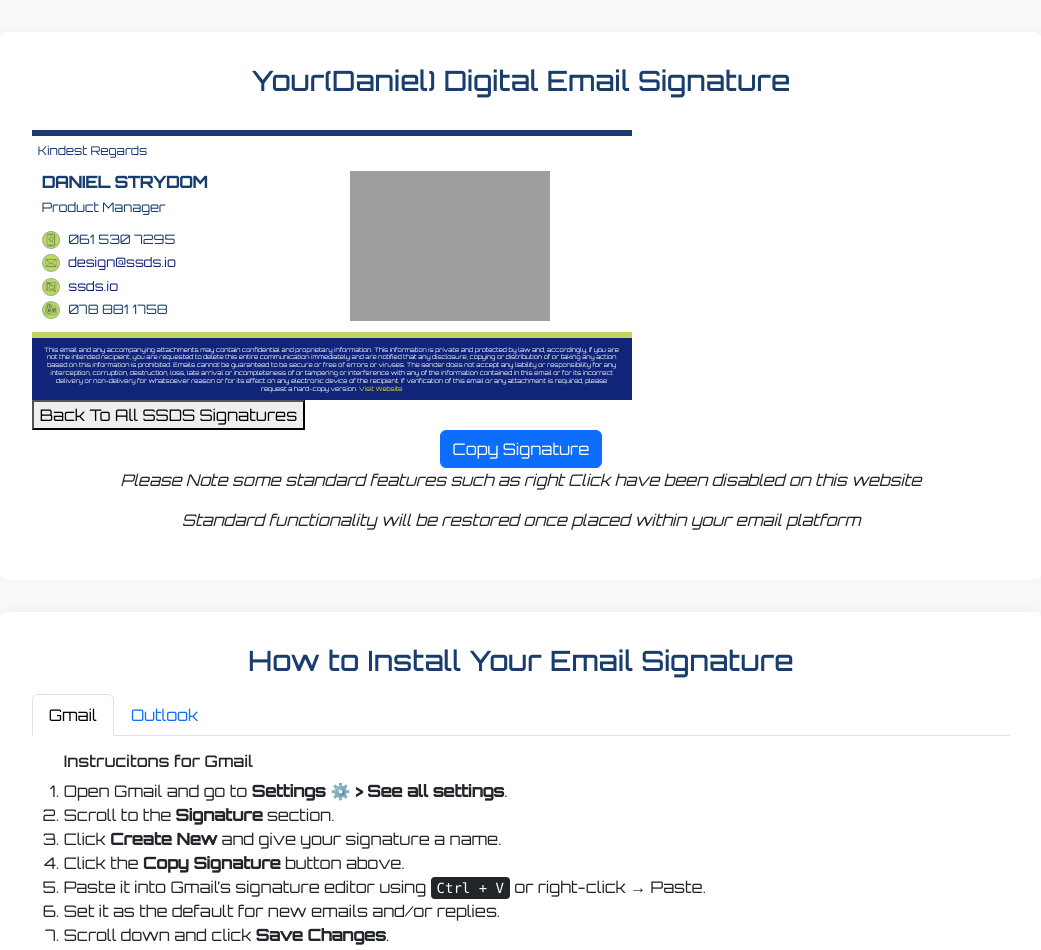
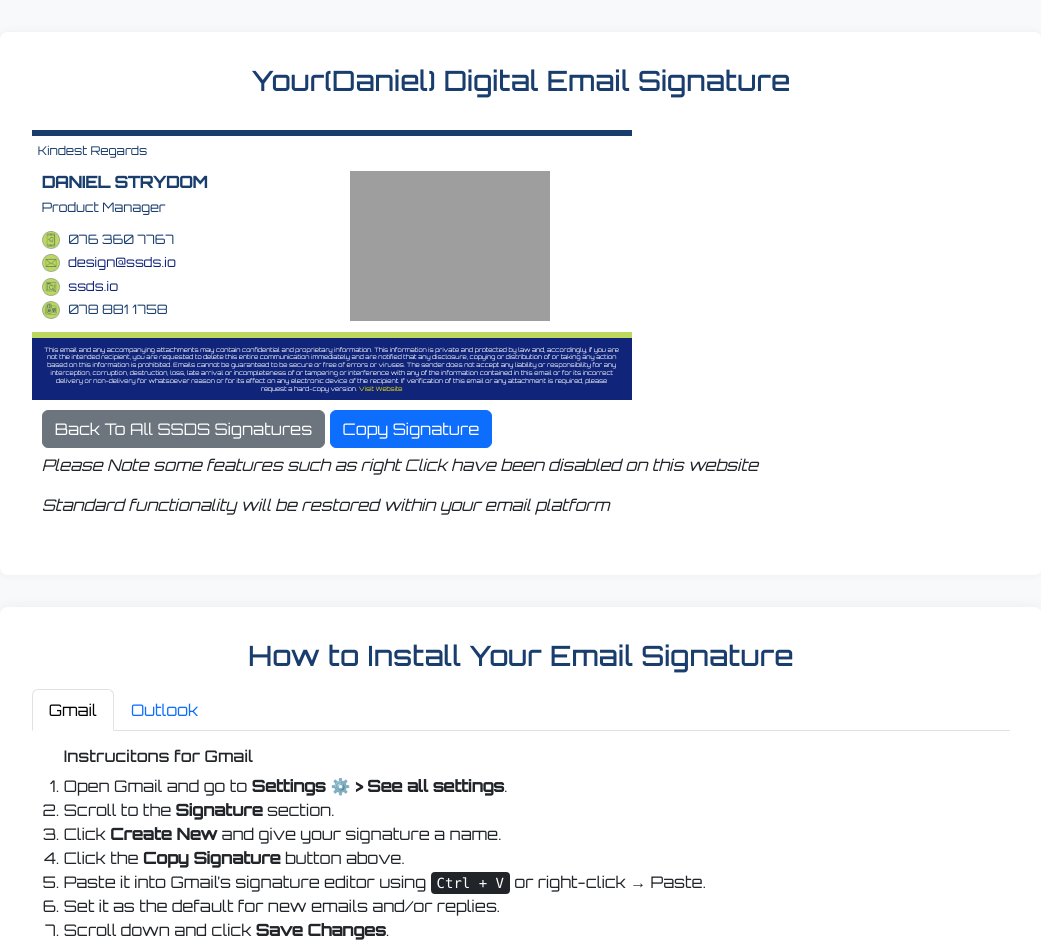
Before and after one commit to KavenMclean-Dev/SSDSEmailSignatureProj, a plain HTML site: page signatureDaniel.html in a window 1280 px wide. Shown: the whole page, without its empty margins (119-1160 px from the left). Drawn offline with nearby package versions, Linux system fonts and the light colour scheme; grey boxes are pictures that could not be loaded.

Commit message:
Fixed Layout Regarding buttons

```diff
--- a/signatureDaniel.html
+++ b/signatureDaniel.html
@@ -12,7 +12,7 @@
   <!-- Link to external Orbitron Font -->
 <link href="https://fonts.googleapis.com/css2?family=Orbitron:wght@400;500&display=swap" rel="stylesheet">
 <link rel="stylesheet" href="https://cdnjs.cloudflare.com/ajax/libs/font-awesome/5.15.3/css/all.min.css">
-<link rel="stylesheet" href="style.css">
+<!-- <link rel="stylesheet" href="style.css"> -->
   <style>
     body {
       background-color: #f8f9fa;
@@ -117,7 +117,7 @@
         <tr>
           <td style="font-size:13px; padding:2px 0;">
             <img src="https://cdn.jsdelivr.net/gh/KavenMclean-Dev/SSDSEmailSignatureProj@main/assets/icon/Icon%201-Bell.png" alt="Phone Icon" width="18" style="vertical-align:middle; margin-right:5px;">
-          <span style="color: #193D6D;">061 530 7295</span>
+          <span style="color: #193D6D;">076 360 7767</span>
           </td>
         </tr>
 
@@ -173,23 +173,25 @@ email or for its incorrect delivery or non-delivery for whatsoever reason or for
 </table>
 
           </div>
-                  <button
+       <div style="display:inherit ; padding: 10px" id="ButtonDiv">
+        <button
         id="backBtn"
         onclick="window.history.back();"
-        class="btn-primary btn-secondary"
+        class="btn btn-secondary"
         type="button"
         title="All SSDS Signatures"
         style=" position:static;">
                  Back To All SSDS Signatures
         </button>
-              <div class="text-center">
+
                 <button id="copyBtn" class="btn btn-primary btn-copy" type="button" title="Copy Signature">
                   Copy Signature
                 </button>
                 <br/>
-                 <i><p>Please Note some standard features such as right Click have been disabled on this website</p></i>
-                 <i><p>Standard functionality will be restored once placed within your email platform</p></i>
-              </div>
+                 <i><p style="padding-top: 5px;">Please Note some features such as right Click have been disabled on this website</p></i>
+                 <i><p>Standard functionality will be restored within your email platform</p></i>
+          </div>
+
 
         </div>
 
```
Also changed, not shown: signatureBronwyn.html (+9 -8 lines), signatureJosh.html (+8 -7 lines), signatureLance.html (+8 -10 lines).
